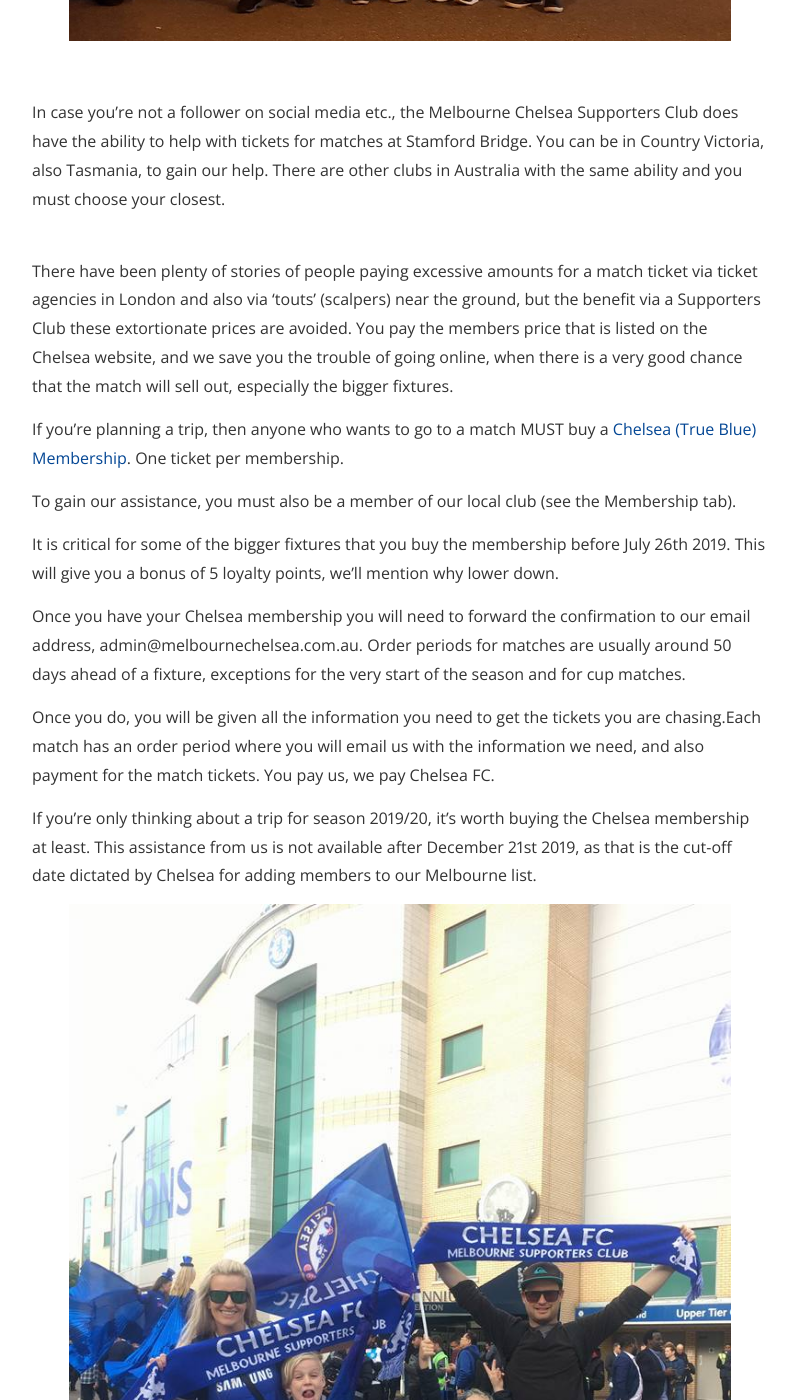
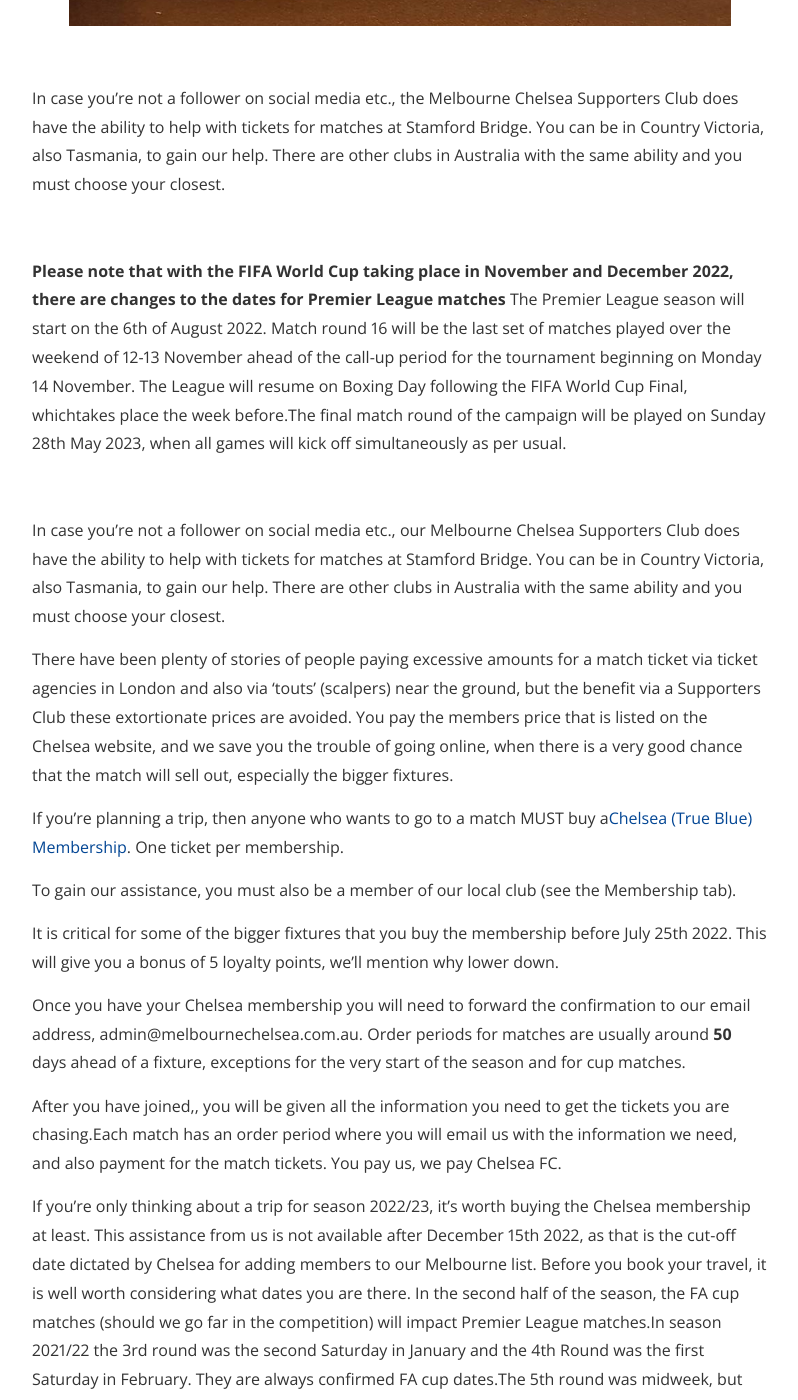
Before and after one commit to Foxh0und/MCSC, a Jekyll site: the page built from stamfordbridge.md, in a window 1280 px wide and 1400 px high, scrolled down 897 px. Shown: the whole window, without its empty margins (240-1038 px from the left). Built offline with Jekyll 4.4.1, drawn with Linux system fonts in a browser that asks for light colours; nearby versions of some CDN libraries; some of the changed text lies outside the part shown.

Commit message:
Update stamfordbridge.md

```diff
--- a/stamfordbridge.md
+++ b/stamfordbridge.md
@@ -4,10 +4,14 @@
 permalink: /stamfordbridge/
 ---
 
-Whilst capacity in stadiums is rising, travelling from Australia may well be the bigger hurdle as the vaccinations are not as frequent as other parts of the world.The sensible thing may well be to defer any visit you hoped to make for yet another season. However if you plan on going across this season, you will need to get your MCSC and Chelsea True membership organised, preferably before the 23rd of July, to ensure you have the loyalty points.
-Hopefully there will be more positive news in a month or two.
+**Here’s hoping for a normal season of travel to London, and Chelsea, for season 2022/23**
 
-The local membership is running from July for 2021/22 and details on that can be found on our [Membership Page](https://www.melbournechelsea.com.au/membership/).
+If you are travelling over to see a match you will need to get your Melbourne Chelsea
+Supporters Club and Chelsea (London) membership organised, preferably before the 22nd of July, to ensure you have the loyalty points*.
+The local membership  runs from July to December every year. Send an email to us for a form or download one from our
+[Membership Page](https://www.melbournechelsea.com.au/membership/)	from July 2022.
+
+The local membership is running from July for 2021/22 and details on that can be found on our [Membership Page].
 
 Information below on this page is how the system works under normal circumstances.
 
@@ -21,37 +25,43 @@
 There are other clubs in Australia with the same ability and you must choose your closest.
 
 <br>
+
+**Please note that with the FIFA World Cup taking place in November and December 2022, there are changes to the dates for Premier League matches**
+The Premier League season will start on the 6th of August 2022. Match round 16 will be the last set of matches played over the weekend of 12-13
+November ahead of the call-up period for the tournament beginning on Monday 14 November. The League will resume on Boxing Day following the FIFA World Cup Final, whichtakes place	the week before.The  final match round of the campaign will be played	on  Sunday 28th May 2023, when all games will kick off simultaneously	as per usual.
+
+<br>
+
+In case you’re not a follower on social media etc., our Melbourne Chelsea Supporters Club does have the ability to help with tickets for matches at Stamford Bridge. You can be in Country Victoria, also Tasmania, to gain our help. There are other clubs in Australia with the same ability and you must choose your closest.
+
 There have been plenty of stories of people paying excessive amounts for a match ticket via ticket agencies in London and also via ‘touts’ (scalpers) near the ground, but the benefit via a Supporters Club these extortionate prices are avoided. You pay the members price that is listed on the Chelsea website, and we save you the trouble of going online, when there is a very good chance that the match will sell out, especially the bigger fixtures.
 
 
-If you're planning a trip, then anyone who wants to go to a match MUST buy a
-[Chelsea (True Blue) Membership](https://www.chelseafc.com/en/tickets---membership/membership). One ticket per membership.
+If you're planning a trip, then anyone who wants to go to a match MUST buy a[Chelsea (True Blue) Membership](https://www.chelseafc.com/en/tickets---membership/membership). One ticket per membership.
 
 To gain our assistance, you must also be a member of our local club (see the Membership tab).
 
-
 It is critical for some of the bigger fixtures that you buy the membership before
-July 26th 2019. This will give you a bonus of 5 loyalty points, we’ll mention why lower down.
+July 25th 2022. This will give you a bonus of 5 loyalty points, we’ll mention why lower down.
 
 
-Once you have your Chelsea membership you will need to forward the confirmation to our email address, admin@melbournechelsea.com.au. Order periods for matches are usually around 50 days ahead of a fixture, exceptions for the very start of the season and for cup matches.
+Once you have your Chelsea membership you will need to forward the confirmation to our email address, admin@melbournechelsea.com.au. Order periods for matches are usually around **50** days ahead of a fixture, exceptions for the very start of the season and for cup matches.
 
-Once you do, you will be given all the information you need to get the tickets you are chasing.Each match has an order period where you will email us with the information we need, and also payment for the match tickets.
+After you have joined,, you will be given all the information you need to get the tickets you are chasing.Each match has an order period where you will email us with the information we need, and also payment for the match tickets.
 You pay us, we pay Chelsea FC.
 
-
-If you're only thinking about a trip for season 2019/20, it's worth buying the Chelsea membership at least. This assistance from us is not available after December 21st 2019, as that is the cut-off date dictated by Chelsea for adding members to our Melbourne list.
+If you're only thinking about a trip for season 2022/23, it's worth buying the Chelsea membership at least. This assistance from us is not available after December 15th 2022, as that is the cut-off date dictated by Chelsea for adding members to our Melbourne list. Before you book your travel, it is well worth considering what dates you are there. In the second half of the season, the FA cup matches (should we go far in the competition) will impact Premier League matches.In season 2021/22 the 3rd round was the second Saturday in January and the 4th Round was the first Saturday in February. They are always confirmed FA cup dates.The 5th round was midweek, but then the 6th round was the third weekend in March and the Semi-final mid-April.
 
 ![StamfordBridge2](/assets/ticket2.jpg)
 
 ## Loyalty Points
 As previously mentioned, loyalty points are an issue for some matches, Specificaly when playing Manchester United, Manchester City, Liverpool, Arsenal, and Tottenham.
-If they are in 2019, then you need FIVE points and if the match is in 2020 (which 4 of them are) then you need TEN points.
+If they are in 2022, then you need FIVE points and if the match is in 2023 then you need TEN points.
 We can advise on ways to accumulate extra points, but it is likely to be buying a ticket for a match you will not be attending. Make sure you ask us though.
-All the other home Premier League matches are ZERO points needed, via a supporters club. The only exception is the last home match of the season, against Wolverhampton Wolves. Also TEN points.
+All the other home Premier League matches are ZERO points needed, via a supporters club. The only exception is the last home match of the season which is also TEN points.
 Of course it is nice to try and get to one of these bigger fixtures, but we’d recommend that you target one of the other matches.
 
-Cup matches and group stages of the Champions League will not need points either, but latter stages of cup competitions will likely attract loyalty points.
+Domestic cup matches and group stages of the Champions League will not need points either, but latter stages of cup competitions will likely attract loyalty points.
 
 As well as loyalty points with Chelsea for each season, we’d love you to remain loyal to this ability for getting home match tickets. The only reason we can help Chelsea fans from our part of the world is if there are another 29 other people willing to buy the membership. If they don’t, then we can’t help. It’s as simple as that.
 So, on the rare occasions that the Chelsea Box office ask us to have an order of preference (when we have a number of members going to one match, usually a category AA match) then we will determine who goes where on the list by the following criteria.
```
